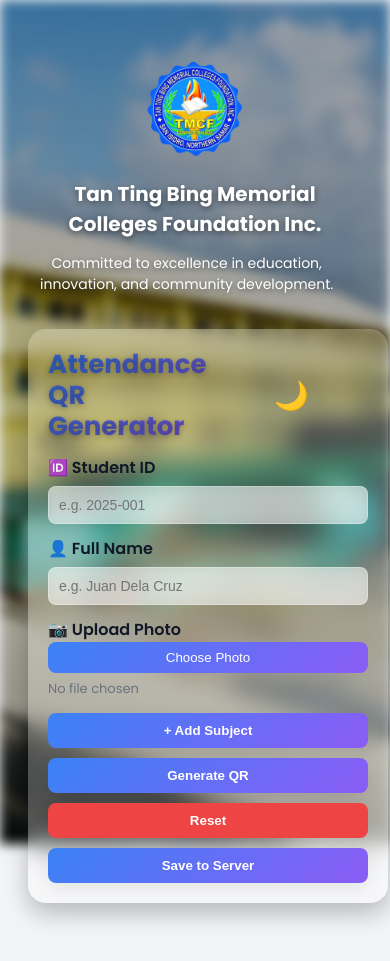
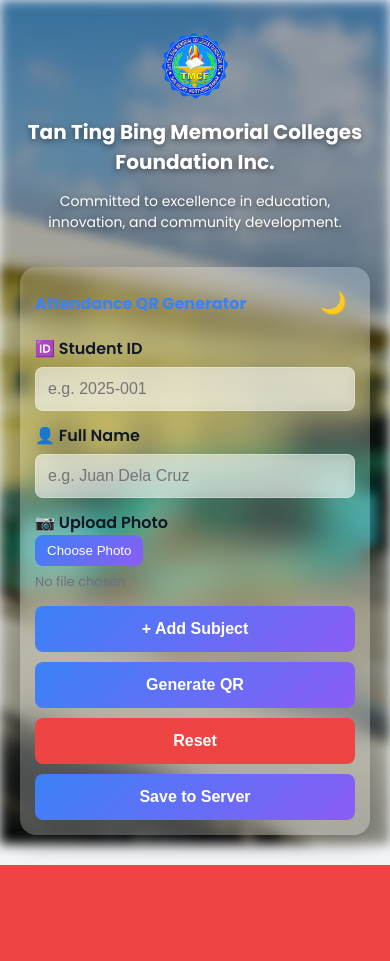
Before and after one commit to hooshinkaye/TMCFI-Attendace-qr-code-generator, a Flask app: page / in a window 390 px wide. After the commit the page ends 865 px from the top, so only its background shows below. Run offline with Flask 3, Linux system fonts and the light colour scheme.

Commit message:
Update style.css

```diff
--- a/static/style.css
+++ b/static/style.css
@@ -52,12 +55,12 @@
   text-shadow: 0 2px 6px rgba(0, 0, 0, 0.5);
 }
 .school-info img {
-  height: 100px; /* bigger logo */
+  height: 100px;
   margin-bottom: 14px;
 }
 .school-info h2 {
   margin: 0 0 8px;
-  font-size: 28px; /* bigger headline */
+  font-size: 28px;
   font-weight: 700;
 }
 .school-info p {
@@ -75,26 +78,56 @@
   -webkit-backdrop-filter: blur(16px) saturate(160%);
   background: var(--card);
   min-width: 320px;
+  transition: all 0.4s ease;
 }
 
-/* Top bar */
+/* Top bar - FIXED FOR MOBILE */
 .topbar {
   display: flex;
   justify-content: space-between;
   align-items: center;
   margin-bottom: 12px;
+  width: 100%;
+  gap: 10px;
 }
-h1 {
+
+.topbar h1 {
   font-size: 20px;
+  font-weight: 700;
+  margin: 0;
+  /* Fallback for browsers that don't support gradient text */
+  color: var(--primary);
+  /* Gradient text for supported browsers */
   background: linear-gradient(135deg, var(--primary), var(--secondary));
   -webkit-background-clip: text;
-  color: transparent;
+  background-clip: text;
+  -webkit-text-fill-color: transparent;
+  text-fill-color: transparent;
+  flex: 1;
+  min-width: 0; /* Allows text truncation */
+  white-space: nowrap;
+  overflow: hidden;
+  text-overflow: ellipsis;
 }
+
+/* Dark mode toggle */
 .dark-toggle {
   background: none;
   border: none;
   font-size: 20px;
   cursor: pointer;
+  padding: 8px;
+  border-radius: 8px;
+  transition: transform 0.3s ease, background-color 0.3s ease;
+  flex-shrink: 0;
+}
+
+.dark-toggle:hover {
+  background-color: rgba(0, 0, 0, 0.05);
+}
+
+.dark-mode .dark-toggle:hover {
+  background-color: rgba(255, 255, 255, 0.1);
 }
 
 /* Labels and inputs */
@@ -219,11 +287,20 @@
   border-radius: 8px;
   font-weight: 600;
   cursor: pointer;
+  transition: all 0.2s ease;
+  min-width: 120px;
 }
+
+.toolbar button:hover {
+  transform: translateY(-2px);
+  box-shadow: 0 4px 8px rgba(0,0,0,0.2);
+}
+
 .btn-primary {
   background: linear-gradient(135deg, var(--primary), var(--secondary));
   color: #fff;
 }
+
 .btn-reset {
   background: var(--danger);
   color: #fff;
@@ -237,119 +314,32 @@
   border: 1px dashed #ccc;
   border-radius: 8px;
   display: none;
+  transition: all 0.3s ease;
 }
+
 .qr-wrap.show {
   display: block;
+  animation: fadeIn 0.5s ease;
 }
+
 #qrText {
   margin-top: 10px;
   font-size: 13px;
   word-break: break-all;
+  color: var(--muted);
 }
 
-/* -------------------------
-   ERROR PULSE + ANIMATIONS
-   ------------------------- */
-
-/* higher specificity so it overrides other input styles */
-.container input.error,
-input.error {
-  border: 2px solid var(--danger) !important;
-  background: #FEE2E2 !important;
-  animation: errorPulse 0.6s ease infinite alternate;
-  box-shadow: 0 0 0 rgba(239,68,68,0.0);
+/* Animations */
+@keyframes errorPulse {
+  from { box-shadow: 0 0 0 0 rgba(239,68,68,0.25); }
+  to { box-shadow: 0 0 10px 4px rgba(239,68,68,0.45); }
 }
 
-/* summary / subject-level highlight (when days missing) */
-details.subject.summary-error,
-details.subject .summary-error,
-.summary-error {
-  animation: errorPulse 0.6s ease infinite alternate;
-  box-shadow: 0 0 10px rgba(239,68,68,0.45);
-  border-radius: 8px;
-}
-
-/* keyframes used by both input and summary highlight */
-@keyframes errorPulse {
-  from { box-shadow: 0 0 0 0 rgba(239,68,68,0.25); }
-  to   { box-shadow: 0 0 10px 4px rgba(239,68,68,0.45); }
-}
-
-/* Fade / entrance animations (smooth) */
-.container, .wrapper, .qr-wrap, details.subject {
-  transition: transform .28s ease, opacity .28s ease, box-shadow .28s ease;
-}
-.fade-in { animation: fadeIn .36s ease forwards; }
 @keyframes fadeIn {
   from { opacity: 0; transform: translateY(8px); }
   to { opacity: 1; transform: translateY(0); }
 }
 
-/* Make the buttons match remove-subject style and feel nicer */
-button.btn, .btn-primary, .btn-reset, .remove-subject {
-  transition: transform .18s ease, box-shadow .18s ease, opacity .12s ease;
-  border-radius: 10px;
-  box-shadow: 0 6px 16px rgba(0,0,0,0.08);
-}
-button.btn:hover, .btn-primary:hover, .btn-reset:hover, .remove-subject:hover {
-  transform: translateY(-3px);
-  box-shadow: 0 10px 30px rgba(0,0,0,0.12);
-}
-
-/* Title visibility fallback tweak: ensure the fallback (data-text) sits under gradient */
-.topbar h1 {
-  position: relative;
-  z-index: 1;
-}
-.topbar h1::after {
-  /* the fallback text sits behind the gradient, slightly offset to remain readable */
-  content: attr(data-text);
-  position: absolute;
-  left: 0; top: 0;
-  z-index: -1;
-  color: var(--text);
-  opacity: 0.95;   /* slight fallback visibility */
-  -webkit-text-fill-color: initial;
-  pointer-events: none;
-}
-
-/* ---- subject add/remove animations ---- */
-@keyframes fadeInSubject {
-  from { opacity: 0; transform: translateY(-10px) scale(0.98); }
-  to   { opacity: 1; transform: translateY(0) scale(1); }
-}
-@keyframes fadeOutSubject {
-  to { opacity: 0; transform: translateY(-12px) scale(0.96); height: 0; margin: 0; padding: 0; }
-}
-details.subject { animation: fadeInSubject 0.36s ease; }
-.subject.removing { animation: fadeOutSubject 0.36s forwards; }
-
-/* ---- reset animation ---- */
-@keyframes resetFade {
-  0% { opacity: 1; transform: scale(1); }
-  50% { opacity: .35; transform: scale(.98); }
-  100% { opacity: 1; transform: scale(1); }
-}
-.container.resetting { animation: resetFade 0.45s ease; }
-
-/* ---- fade-in for QR, container, wrapper ---- */
-.fade-in { animation: fadeIn 0.36s ease forwards; }
-@keyframes fadeIn {
-  from { opacity: 0; transform: translateY(8px); }
-  to   { opacity: 1; transform: translateY(0); }
-}
-
-/* ---- summary error pulse (no days) ---- */
-@keyframes errorPulse {
-  from { box-shadow: 0 0 0 0 rgba(239,68,68,0.25); }
-  to { box-shadow: 0 0 12px 4px rgba(239,68,68,0.45); }
-}
-.summary-error {
-  animation: errorPulse 0.6s ease infinite alternate;
-  border-radius: 8px;
-}
-
-/* ---- input shake for attention ---- */
 @keyframes shake {
   0% { transform: translateX(0); }
   20% { transform: translateX(-6px); }
@@ -368,284 +359,173 @@
   z-index: 9999;
   display: flex;
   flex-direction: column;
-  align-items: flex-end;  /* align right */
-  pointer-events: none;   /* clicks pass through */
+  align-items: flex-end;
+  pointer-events: none;
 }
 
-/* Toast */
 .toast {
-  margin-top: 10px;        /* spacing between each toast */
+  margin-top: 10px;
   padding: 12px 18px;
   border-radius: 8px;
   font-size: 14px;
   font-weight: 600;
   color: #fff;
   box-shadow: 0 4px 12px rgba(0,0,0,0.2);
-  background: #3b82f6;     /* default (info) */
+  background: #3b82f6;
   opacity: 0;
   transform: translateY(20px);
   animation: fadeSlideIn 0.4s forwards;
-  pointer-events: auto;    /* allow close button clicks */
+  pointer-events: auto;
 }
 
 .toast.success { background: #22c55e; }
-.toast.error   { background: #ef4444; }
+.toast.error { background: #ef4444; }
+.toast.warning { background: #f59e0b; }
 
 @keyframes fadeSlideIn {
-  to {
-    opacity: 1;
-    transform: translateY(0);
-  }
+  to { opacity: 1; transform: translateY(0); }
 }
 
 @keyframes fadeSlideOut {
-  to {
-    opacity: 0;
-    transform: translateY(-20px);
-  }
+  to { opacity: 0; transform: translateY(-20px); }
 }
-
-/* ---- small visual polish for buttons ---- */
-button.btn, .btn-primary, .btn-reset, .remove-subject {
-  transition: transform .18s ease, box-shadow .18s ease;
-  border-radius: 10px;
-  box-shadow: 0 6px 18px rgba(0,0,0,0.08);
-}
-button.btn:hover, .btn-primary:hover, .btn-reset:hover, .remove-subject:hover {
-  transform: translateY(-3px);
-  box-shadow: 0 14px 40px rgba(0,0,0,0.12);
-}
-
-/* ---- ensure QR hidden by default (defensive) ---- */
-#qrSection { display: none !important; }
-#qrSection.show { display: block !important; }
 
 /* -------------------------
    Mobile Optimizations
    ------------------------- */
 @media (max-width: 768px) {
+  body {
+    padding: 10px;
+  }
+
   .wrapper {
     flex-direction: column;
     gap: 20px;
-    padding: 16px;
-    align-items: center;
+    padding: 10px;
+    margin: 10px auto;
   }
 
   .school-info {
     text-align: center;
-    align-items: center;
+    width: 100%;
   }
 
-  .school-info .logo {
-    height: 80px;
-    margin-bottom: 8px;
+  .school-info img {
+    height: 70px;
+    margin-bottom: 10px;
+  }
+
+  .school-info h2 {
+    font-size: 22px;
+  }
+
+  .school-info p {
+    font-size: 14px;
+    max-width: 100%;
+  }
+
+  .container {
+    width: 100%;
+    max-width: 100%;
+    padding: 18px;
+    box-sizing: border-box;
+  }
+
+  .topbar {
+    flex-direction: row;
+    align-items: center;
+    gap: 15px;
+  }
+
+  .topbar h1 {
+    font-size: 18px;
+    white-space: nowrap;
+    overflow: hidden;
+    text-overflow: ellipsis;
+    /* Solid color fallback for mobile */
+    background: var(--primary);
+    -webkit-background-clip: text;
+    background-clip: text;
+    -webkit-text-fill-color: transparent;
+  }
+
+  .dark-toggle {
+    font-size: 22px;
+    flex-shrink: 0;
+  }
+
+  /* Form elements */
+  input[type="text"], input[type="time"] {
+    font-size: 16px; /* Prevents zoom on iOS */
+    padding: 12px;
+  }
+
+  .toolbar {
+    flex-direction: column;
+  }
+
+  .toolbar button {
+    width: 100%;
+    padding: 12px;
+  }
+
+  .days {
+    justify-content: center;
+  }
+
+  .chip {
+    padding: 8px 14px;
+    font-size: 14px;
+  }
+
+  /* QR code sizing */
+  #qrcode canvas, #qrcode img {
+    max-width: 100%;
+    height: auto;
+  }
+}
+
+/* Extra small devices */
+@media (max-width: 480px) {
+  .topbar h1 {
+    font-size: 16px;
   }
 
   .school-info h2 {
     font-size: 20px;
   }
 
-  .school-info p {
-    font-size: 14px;
-    max-width: 95%;
+  .container {
+    padding: 15px;
   }
 
-  .container {
-    width: 100%;
-    max-width: 100%;
-    padding: 18px;
-  }
-
-  /* Make form elements and buttons full-width */
-  input, select, button, .btn-upload {
-    width: 100%;
-  }
-
-  .toolbar {
-    flex-direction: column;
-    width: 100%;
-  }
   .toolbar button {
-    width: 100%;
+    padding: 14px;
+    font-size: 16px;
   }
 }
 
-/* -------------------------
-   Dark/Light Mode Animation
-   ------------------------- */
-html, body, .container, .background, input, button, details.subject {
-  transition: background-color 0.4s ease,
-              color 0.4s ease,
-              box-shadow 0.4s ease,
-              border-color 0.4s ease,
-              filter 0.4s ease;
-}
-
-body.dark-mode .background {
-  filter: blur(10px) brightness(0.32);
-  transition: filter 0.6s ease;
-}
-
-/* Add a subtle fade pulse when switching mode */
-body.mode-transition * {
-  transition: all 0.4s ease !important;
-}
-/* -------------------------
-   Mobile Floating Form
-   ------------------------- */
-@media (max-width: 768px) {
-  .container {
-    width: 92%;              /* not full width */
-    margin: 0 auto;          /* center horizontally */
-    border-radius: 18px;     /* rounder corners */
-    padding: 20px;
-    box-shadow: 0 10px 25px rgba(0,0,0,0.25); /* floating shadow */
-    backdrop-filter: blur(12px) saturate(130%); /* frosted glass effect */
-  }
-
-  body {
-    padding: 12px; /* keep breathing room */
+/* Fix for iOS Safari */
+@supports (-webkit-touch-callout: none) {
+  input[type="text"], input[type="time"] {
+    font-size: 16px; /* Prevents zoom on focus */
   }
 }
 
-/* -------------------------
-   Headline styling (desktop + mobile)
-   ------------------------- */
-.topbar h1 {
-  position: relative;
-  font-weight: 700;
-  font-size: 22px;
-  background: linear-gradient(135deg, var(--primary), var(--secondary));
-  -webkit-background-clip: text;
-  -webkit-text-fill-color: transparent;
-  text-shadow: 0 2px 6px rgba(0,0,0,0.25); /* subtle shadow for readability */
-}
-
-/* fallback solid text behind gradient for readability */
-.topbar h1::after {
-  content: attr(data-text);
-  position: absolute;
-  left: 0;
-  top: 0;
-  color: var(--text);
-  z-index: -1;
-  opacity: 0.25; /* faint, so gradient stays dominant */
-}
-
-/* Mobile adjustments */
-@media (max-width: 768px) {
+/* High contrast mode support */
+@media (prefers-contrast: high) {
   .topbar h1 {
-    font-size: 18px;
-    text-align: left;
+    background: none;
+    -webkit-text-fill-color: initial;
+    color: var(--text);
   }
 }
 
-/* Ensure topbar alignment */
-.topbar {
-  display: flex;
-  align-items: center;
-  justify-content: space-between;
-  gap: 8px;
-}
-
-/* fallback text for readability */
-.topbar h1::after {
-  content: attr(data-text);
-  position: absolute;
-  left: 0;
-  top: 0;
-  color: var(--text);
-  z-index: -1;
-  opacity: 0.25;
-}
-
-/* Dark mode toggle button */
-.dark-toggle {
-  margin-right: auto; /* pushes it to far right */
-  background: none;
-  border: none;
-  font-size: 20px;
-  cursor: pointer;
-  padding: 9px;
-  border-radius: 8px;
-}
-
-/* Smooth transition for the entire container background and text */
-.container {
-  transition: background 0.5s ease, color 0.5s ease, box-shadow 0.5s ease;
-}
-
-/* Make frosted glass smoother when switching modes */
-.dark-mode .container {
-  background: rgba(30, 41, 59, 0.85); /* darker frosted look */
-  backdrop-filter: blur(10px) saturate(120%);
-}
-
-/* Animate dark mode toggle spin */
-.dark-toggle {
-  margin-left: auto;
-  background: none;
-  border: none;
-  font-size: 20px;
-  cursor: pointer;
-  padding: 6px;
-  border-radius: 8px;
-  transition: transform 0.4s ease, color 0.3s ease, background 0.3s ease;
-}
-
-.dark-toggle.spin {
-  transform: rotate(360deg);
-}
-
-.dark-toggle:hover {
-  background: rgba(0,0,0,0.08);
-}
-.dark-mode .dark-toggle:hover {
-  background: rgba(255,255,255,0.1);
-}
-
-/* Desktop default */
-.topbar {
-  display: flex;
-  align-items: center;
-  justify-content: space-between;
-  margin-bottom: 10px;
-  width: 100%;
-}
-
-.topbar h1 {
-  flex: 1;
-  font-size: 20px;
-  background: linear-gradient(135deg, var(--primary), var(--secondary));
-  -webkit-background-clip: text;
-  color: transparent;
-  margin: 0;
-  line-height: 1.2;
-}
-
-.dark-toggle {
-  margin-left: auto;
-  margin-right: 0;
-  font-size: 22px;
-  display: flex;
-  align-items: center;
-  justify-content: center;
-}
-
-/* Force mobile adjustments */
-@media screen and (max-width: 768px) {
-  .topbar {
-    flex-direction: row;       /* always horizontal */
-    align-items: center;
-    justify-content: space-between;
-  }
-
-  .topbar h1 {
-    font-size: 26px !important;  /* force bigger headline */
-  }
-
-  .dark-toggle {
-    font-size: 28px !important;  /* force bigger icon */
-    margin-left: auto !important;
+/* Reduced motion support */
+@media (prefers-reduced-motion: reduce) {
+  * {
+    animation-duration: 0.01ms !important;
+    animation-iteration-count: 1 !important;
+    transition-duration: 0.01ms !important;
   }
 }
```
Also changed, not shown: other parts of static/style.css (+42 -3 lines).
